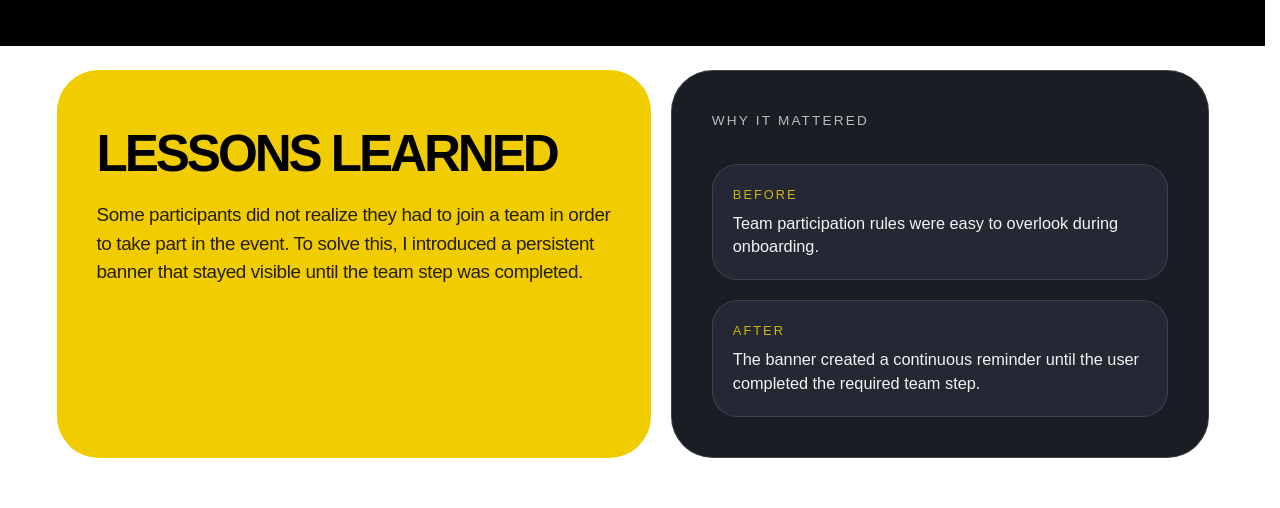
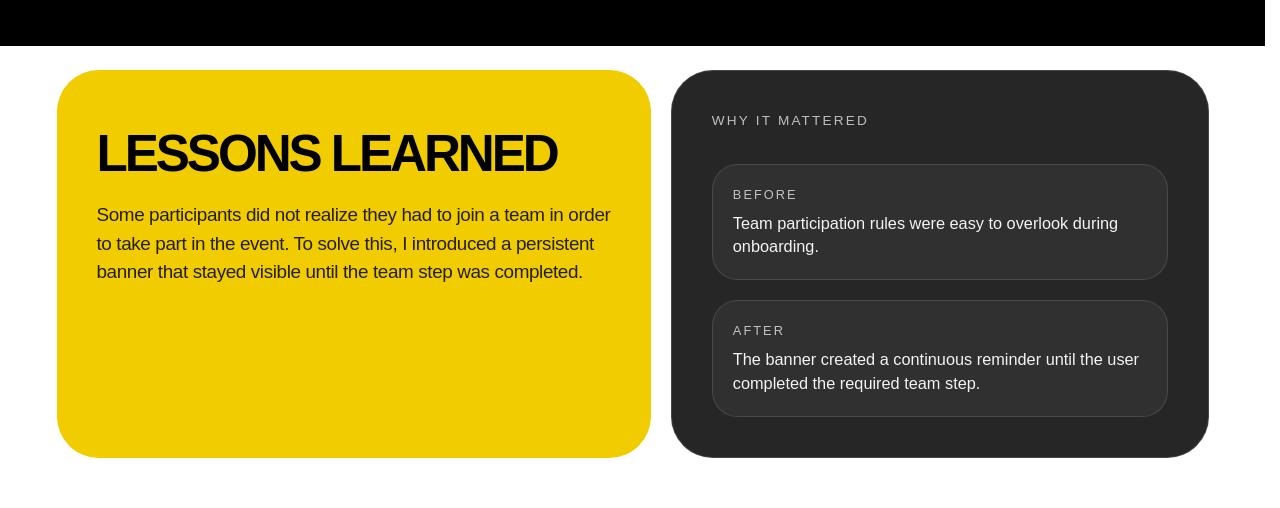
Before and after one commit to jzakrz/jakub-portfolio, a Next.js app: page /projects/hackathon in a window 1280 px wide. Shown: the part 1330-1838 px from the top of the page. Built offline with nearby package versions, Linux system fonts and the light colour scheme.

Commit message:
Use neutral dark palette and white labels in why-it-mattered

```diff
--- a/app/projects/hackathon/page.tsx
+++ b/app/projects/hackathon/page.tsx
@@ -61,7 +61,7 @@ export default function HackathonPage() {
             </div>
 
             <div className="mt-12 grid gap-5 lg:mt-16 lg:grid-cols-[1.15fr_0.85fr]">
-              <div className="overflow-hidden rounded-[2.4rem] border border-white/15 bg-[#1b1d24] p-8 lg:p-10">
+              <div className="overflow-hidden rounded-[2.4rem] border border-white/15 bg-[#262626] p-8 lg:p-10">
                 <div className="mb-6 flex flex-wrap gap-2">
                   <span className="rounded-full bg-white/12 px-4 py-2 text-[11px] font-medium uppercase tracking-[0.14em] text-white/90">
                     Product Design
@@ -80,7 +80,7 @@ export default function HackathonPage() {
                   </span>
                 </div>
 
-                <div className="rounded-[1.8rem] border border-white/15 bg-[#10131b] p-5 lg:p-7">
+                <div className="rounded-[1.8rem] border border-white/15 bg-[#171717] p-5 lg:p-7">
                   <div className="mb-5 flex items-center gap-2">
                     <span className="h-3 w-3 rounded-full bg-white/30" />
                     <span className="h-3 w-3 rounded-full bg-white/30" />
@@ -98,7 +98,7 @@ export default function HackathonPage() {
                 </div>
               </div>
 
-              <div className="rounded-[2.4rem] border border-white/15 bg-[#1b1d24] p-8 lg:p-10">
+              <div className="rounded-[2.4rem] border border-white/15 bg-[#262626] p-8 lg:p-10">
                 <p className="text-[0.85rem] font-medium uppercase tracking-[0.16em] text-white/70">
                   Project Snapshot
                 </p>
@@ -167,14 +167,14 @@ export default function HackathonPage() {
               </p>
             </div>
 
-            <div className="rounded-[2.6rem] border border-white/15 bg-[#1b1d24] p-8 text-white lg:p-10">
+            <div className="rounded-[2.6rem] border border-white/15 bg-[#262626] p-8 text-white lg:p-10">
               <p className="text-[0.85rem] font-medium uppercase tracking-[0.16em] text-white/70">
                 Why it mattered
               </p>
 
               <div className="mt-8 space-y-5">
-                <div className="rounded-[1.6rem] border border-white/12 bg-[#242835] p-5">
-                  <p className="text-[0.8rem] uppercase tracking-[0.16em] text-[#f1cc00]/85">
+                <div className="rounded-[1.6rem] border border-white/12 bg-[#303030] p-5">
+                  <p className="text-[0.8rem] uppercase tracking-[0.16em] text-white/70">
                     Before
                   </p>
                   <p className="mt-2 text-[1.02rem] leading-[1.45] text-white/94">
@@ -183,8 +183,8 @@ export default function HackathonPage() {
                   </p>
                 </div>
 
-                <div className="rounded-[1.6rem] border border-white/12 bg-[#242835] p-5">
-                  <p className="text-[0.8rem] uppercase tracking-[0.16em] text-[#f1cc00]/85">
+                <div className="rounded-[1.6rem] border border-white/12 bg-[#303030] p-5">
+                  <p className="text-[0.8rem] uppercase tracking-[0.16em] text-white/70">
                     After
                   </p>
                   <p className="mt-2 text-[1.02rem] leading-[1.45] text-white/94">
```
